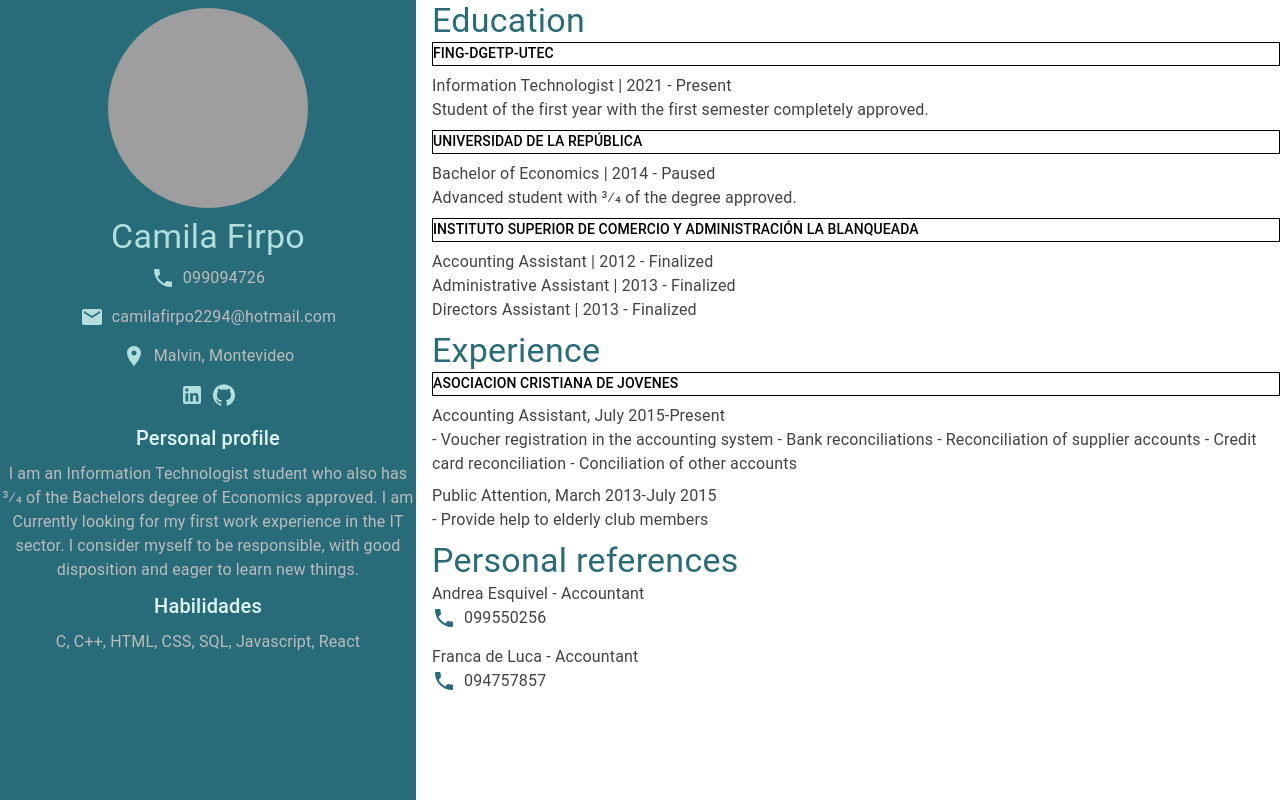
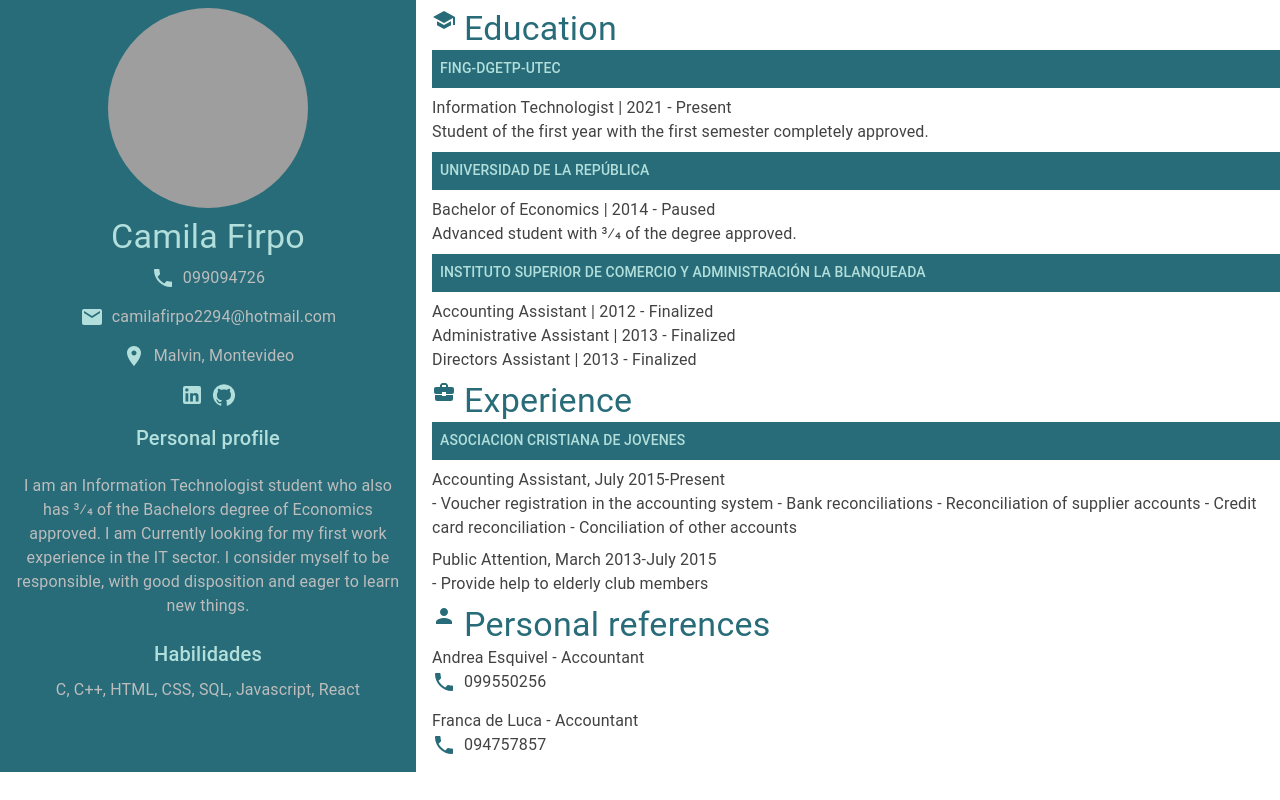
Before and after one commit to camila-firpo/CurriculumCamilaFirpo, a React (Create React App) app: page / in a window 1280 px wide. Built offline with nearby package versions, Linux system fonts and the light colour scheme; grey boxes are pictures that could not be loaded.

Commit message:
insert icons in education,experience and personal references

```diff
--- a/src/components/Education/index.js
+++ b/src/components/Education/index.js
@@ -1,13 +1,19 @@
 import React from 'react';
 import Typography from '@mui/material/Typography';
 import Box from '@mui/material/Box';
+import SchoolIcon from '@mui/icons-material/School';
 
 function Education() {
 		return (
 			<Box>
-				<Typography variant="h4" color="primary">Education</Typography>
+				<Box sx={{ marginRight: 1, display:'flex', marginTop: 1 }}>
+					<Box sx={{ marginRight: 1 }}>
+						<SchoolIcon sx={{ color:'primary.main'}}/>
+					</Box>
+					<Typography variant="h4" color="primary">Education</Typography>
+				</Box>
 				<Box>
-					<Box sx={{ marginBottom: 1, border: 1 }}>
+					<Box sx={{ marginBottom: 1, bgcolor:"primary.main", color:"primary.light", p: 1 }}>
 						<Typography variant="subtitle2">FING-DGETP-UTEC</Typography>
 					</Box>
 					<Box sx={{ marginBottom: 1 }}>
@@ -21,7 +27,7 @@
 					</Box>
 				</Box>
 				<Box>
-					<Box sx={{ marginBottom: 1, border: 1 }}>
+					<Box sx={{ marginBottom: 1, bgcolor:"primary.main", color:"primary.light", p: 1 }}>
 						<Typography variant="subtitle2">UNIVERSIDAD DE LA REPÚBLICA</Typography>
 					</Box>
 					<Box>
@@ -34,7 +40,7 @@
 					</Box>
 				</Box>
 				<Box>
-					<Box sx={{ marginBottom: 1, border: 1 }}>
+					<Box sx={{ marginBottom: 1, bgcolor:"primary.main", color:"primary.light", p: 1 }}>
 						<Typography variant="subtitle2">INSTITUTO SUPERIOR DE COMERCIO Y
 							ADMINISTRACIÓN LA BLANQUEADA</Typography>
 					</Box>
--- a/src/components/Experience/index.js
+++ b/src/components/Experience/index.js
@@ -1,13 +1,19 @@
 import React from 'react';
 import Box from '@mui/material/Grid';
 import Typography from '@mui/material/Typography';
+import BusinessCenterIcon from '@mui/icons-material/BusinessCenter';
 
 function Experience() {
         return (
             <Box>
-                <Typography variant="h4" color="primary">Experience</Typography>
+                <Box sx={{ marginRight: 1, display:'flex' }}>
+                    <Box sx={{ marginRight: 1 }}>
+                        <BusinessCenterIcon sx={{ color:'primary.main'}}/>
+                    </Box>
+                    <Typography variant="h4" color="primary">Experience</Typography>
+                </Box>
                 <Box>
-                    <Box sx={{ marginBottom: 1, border: 1 }}>
+                    <Box sx={{ marginBottom: 1, bgcolor:"primary.main", color:"primary.light", p: 1 }}>
 					    <Typography variant="subtitle2">ASOCIACION CRISTIANA DE JOVENES</Typography>
                     </Box>
                     <Box sx={{ marginBottom: 1 }}>
--- a/src/components/PersonInfo/index.js
+++ b/src/components/PersonInfo/index.js
@@ -13,7 +13,7 @@
     return (
       <Box sx={{
 			  textAlign: 'center',
-			  height: '100vh',
+			  height: '100%',
 			  bgcolor: 'primary.main',
         typography: 'body1'
       }}
@@ -62,11 +62,11 @@
           <Box>
             <Box>
               <Box sx={{ display: 'flex', marginBottom: 1, justifyContent: 'center' }}>
-                <Typography variant="h6" color='secondary.light'>
+                <Typography variant="h6" color='primary.light'>
                   Personal profile
                 </Typography>
               </Box>
-              <Box sx={{ display: 'flex', marginBottom: 1, justifyContent: 'center' }}>
+              <Box sx={{ display: 'flex', marginBottom: 1, justifyContent: 'center', padding: 1.5 }}>
                 <Typography variant="body1" color='secondary.main'>
                 I am an Information Technologist student who
                 also has 3⁄4 of the Bachelors degree of
@@ -80,7 +80,7 @@
             </Box>
             <Box>
               <Box sx={{ display: 'flex', marginBottom: 1, justifyContent: 'center' }}>
-                <Typography variant="h6" color='secondary.light'>
+                <Typography variant="h6" color='primary.light'>
                   Habilidades
                 </Typography>
               </Box>
--- a/src/components/References/index.js
+++ b/src/components/References/index.js
@@ -2,11 +2,17 @@
 import Box from '@mui/material/Box';
 import Typography from '@mui/material/Typography';
 import LocalPhoneIcon from '@mui/icons-material/LocalPhone';
+import PersonIcon from '@mui/icons-material/Person';
 
 function References() {
     return (
       <Box>
-        <Typography variant="h4" color="primary">Personal references</Typography>
+        <Box sx={{ marginRight: 1, display:'flex' }}>
+          <Box sx={{ marginRight: 1 }}>
+            <PersonIcon sx={{ color:'primary.main'}}/>
+          </Box>
+          <Typography variant="h4" color="primary">Personal references</Typography>
+        </Box>
         <Box>
           <Typography variant="body1" color="secondary.dark">
             Andrea Esquivel - Accountant
--- a/src/index.js
+++ b/src/index.js
@@ -13,7 +13,6 @@
     },
     secondary: {
       main:'#bdbdbd', // gris
-      light: '#e0f7fa', // blanco
       dark: '#424242' // gris oscuro
     },
   },
```
